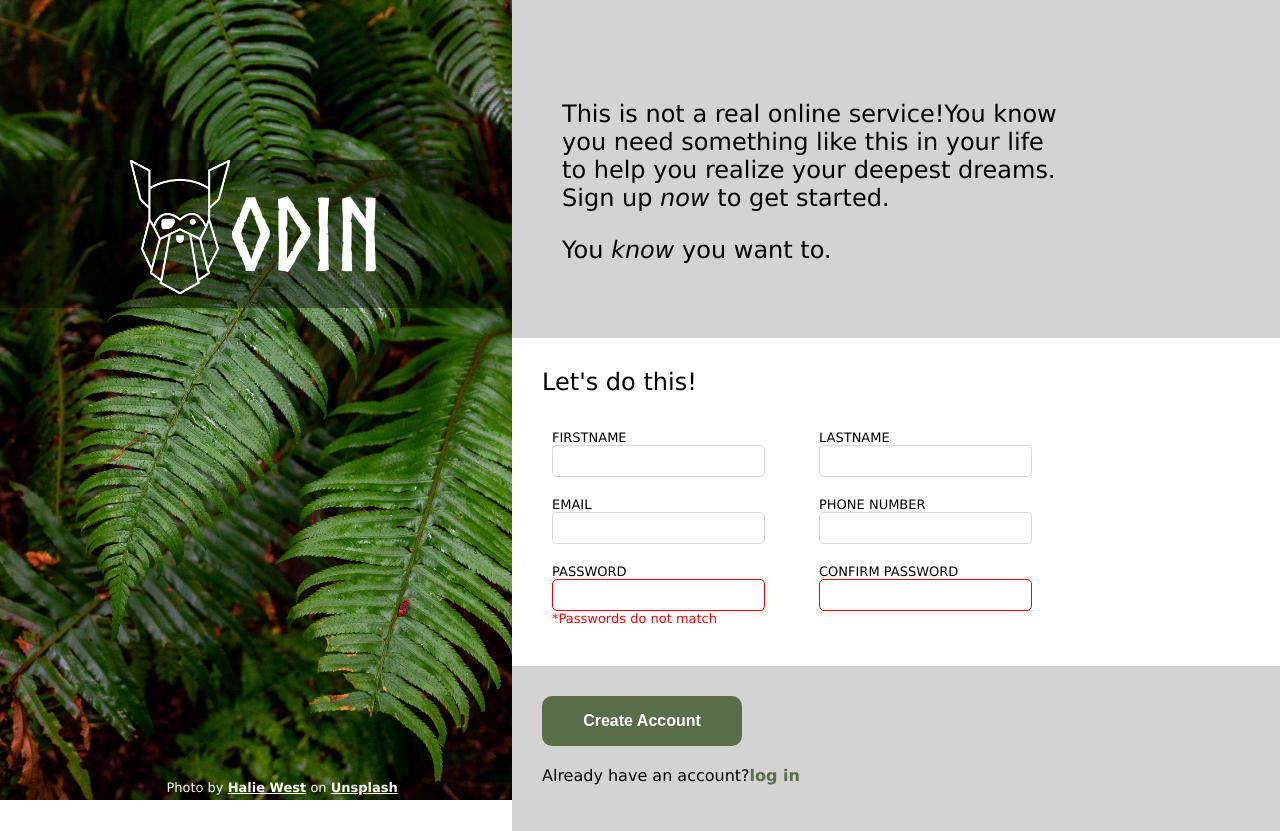
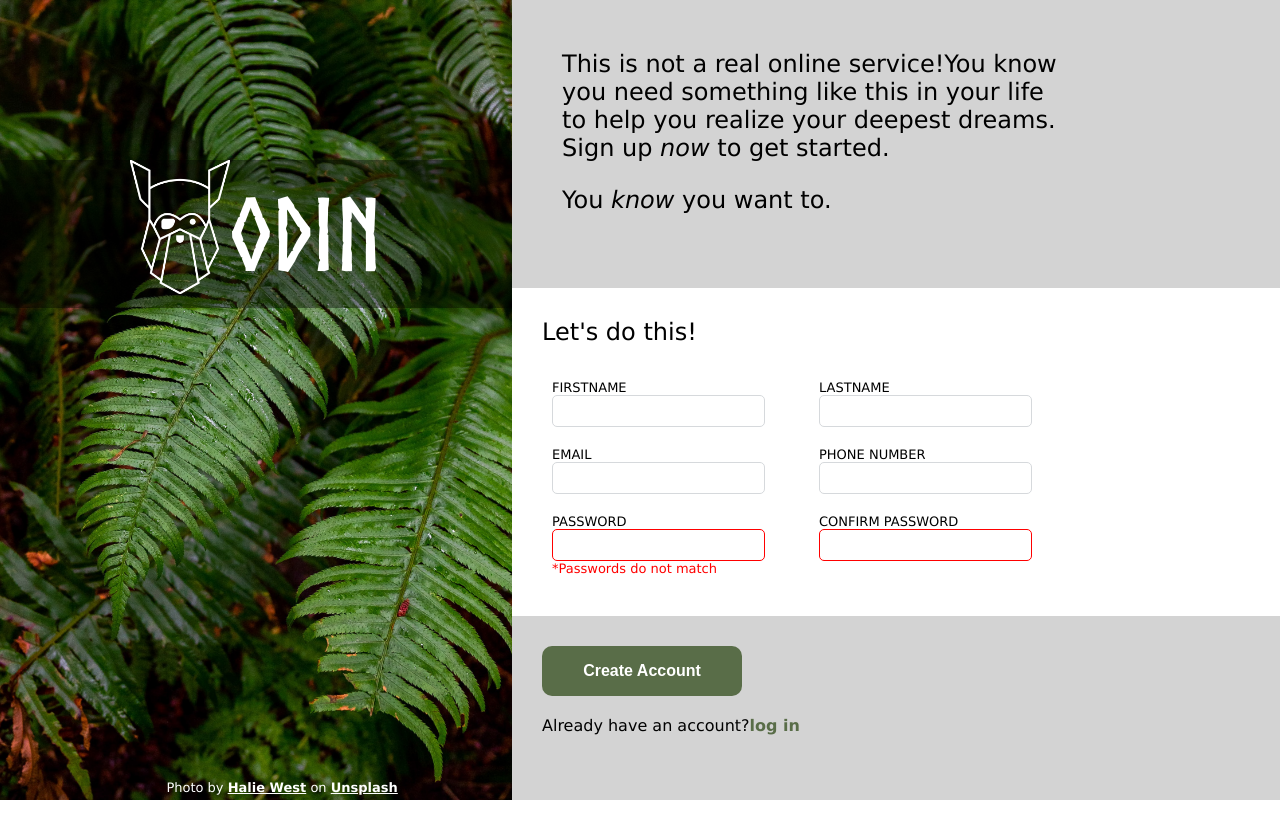
Before and after one commit to A-B-H-I-J-I-T-H/odin-signup, a plain HTML site: page index.html in a window 1280 px wide. After the commit the page ends 800 px from the top, so only its background shows below. Drawn offline with Linux system fonts and the light colour scheme.

Commit message:
Update style.css

```diff
--- a/style.css
+++ b/style.css
@@ -51,7 +51,7 @@ p {
 }
 
 .top {
-    padding: 100px 220px 50px 50px;
+    padding: 50px 220px 50px 50px;
 }
 
 .mid {
```
